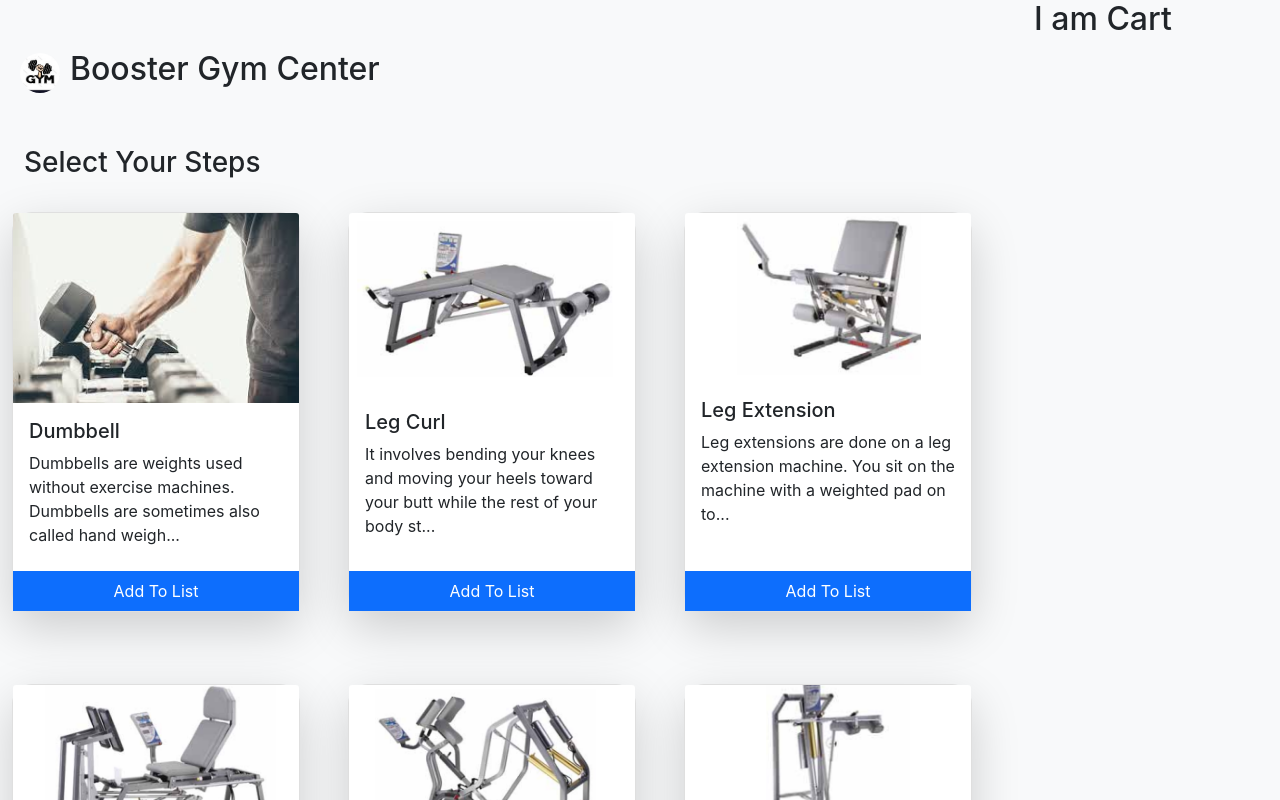
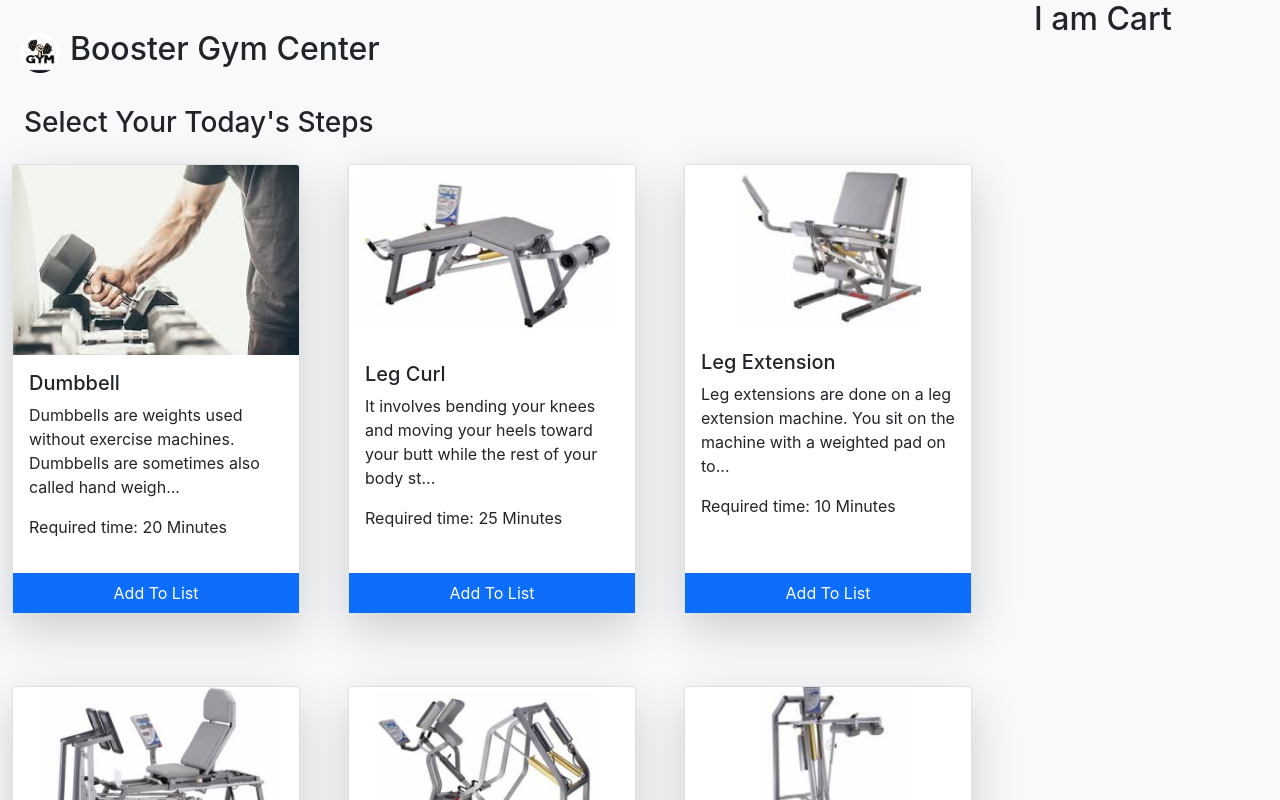
Before and after one commit to Md-Rubel-Ahmed-Rana/booster-gym-center, a React (Create React App) app: page / in a window 1280 px wide. Shown: the top 800 px of the page. Built offline with nearby package versions, Linux system fonts and the light colour scheme.

Commit message:
Bugs fixed on Person component

```diff
--- a/src/components/Header/Header.css
+++ b/src/components/Header/Header.css
@@ -1,7 +1,7 @@
 .header{
     display: flex;
     align-items: center;
-    padding: 50px 20px;
+    padding: 30px 20px;
     gap: 10px;
 }
 .logo{
--- a/src/components/Header/Header.js
+++ b/src/components/Header/Header.js
@@ -8,7 +8,7 @@ const Header = () => {
                 <img className='logo' src={logo} alt="" />
                 <h2>Booster Gym Center</h2>
             </div>
-            <h3 className='ms-4'>Select Your Steps</h3>
+            <h3 className='ms-4 my-0'>Select Your Today's Steps</h3>
         </div>
     );
 };
--- a/src/components/Person/Person.css
+++ b/src/components/Person/Person.css
@@ -1,6 +1,5 @@
 .card{
-    height: 400px;
-    border-radius: 20px;
+    height: 450px;
 }
 button{
     border: none;
--- a/src/components/Person/Person.js
+++ b/src/components/Person/Person.js
@@ -2,7 +2,7 @@ import React from 'react';
 import "./Person.css"
 
 const Person = (props) => {
-    const {img, title, description} = props.person;
+    const {img, title, description, time} = props.person;
     console.log(img);
     return (
         <div className="col p-4 ">
@@ -11,6 +11,7 @@ const Person = (props) => {
                 <div className="card-body">
                     <h5 className="card-title">{title}</h5>
                     <p className="card-text">{description.slice(0, 100)+ "..."}</p>
+                    <p>Required time: {time} Minutes</p>
                 </div>
                 <button className='bg-primary border-0 px-3 py-2 text-white'>Add To List</button>
             </div>
```
Also changed, not shown: src/components/Cart/rubel.jpg (added).
